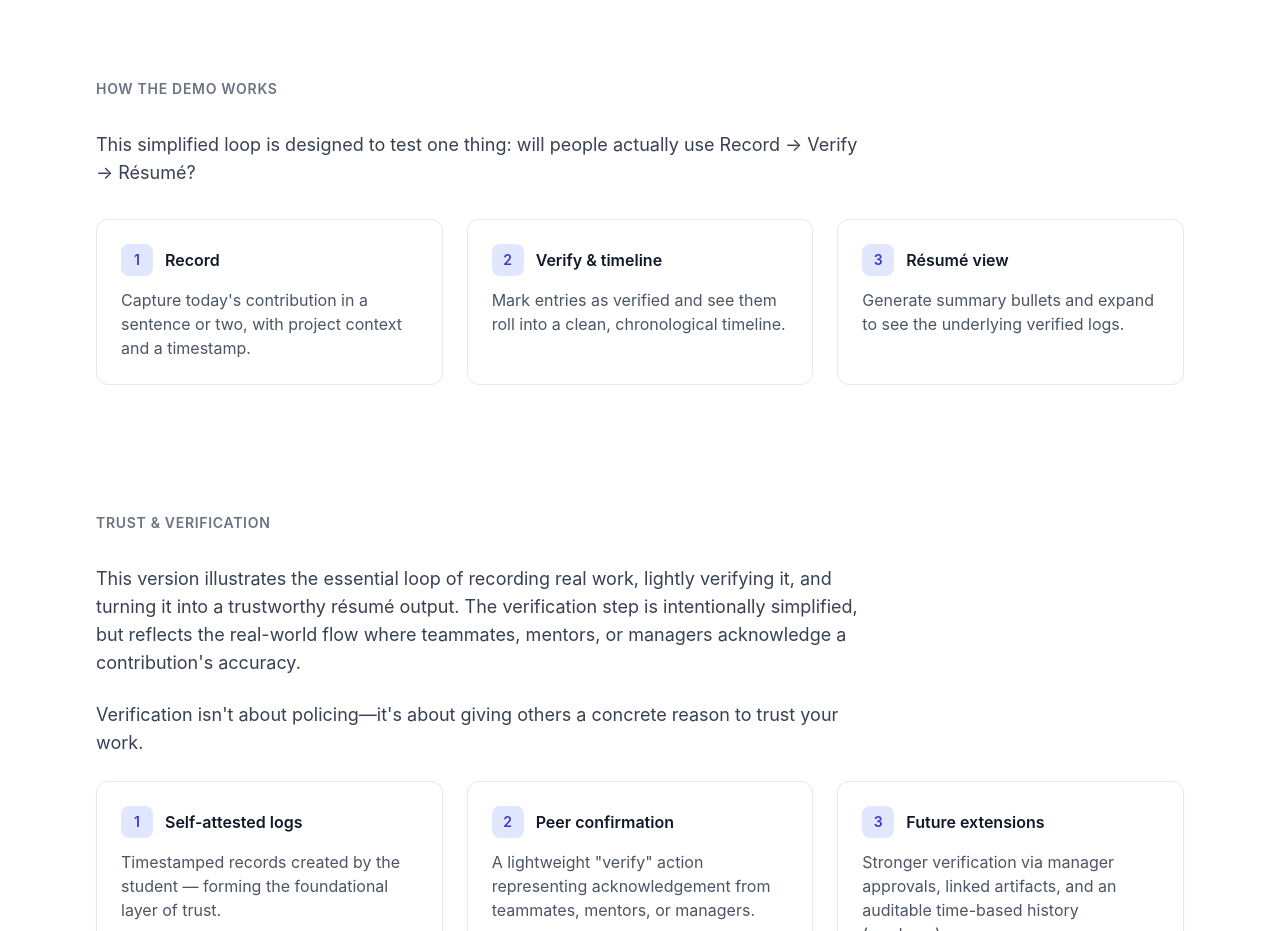
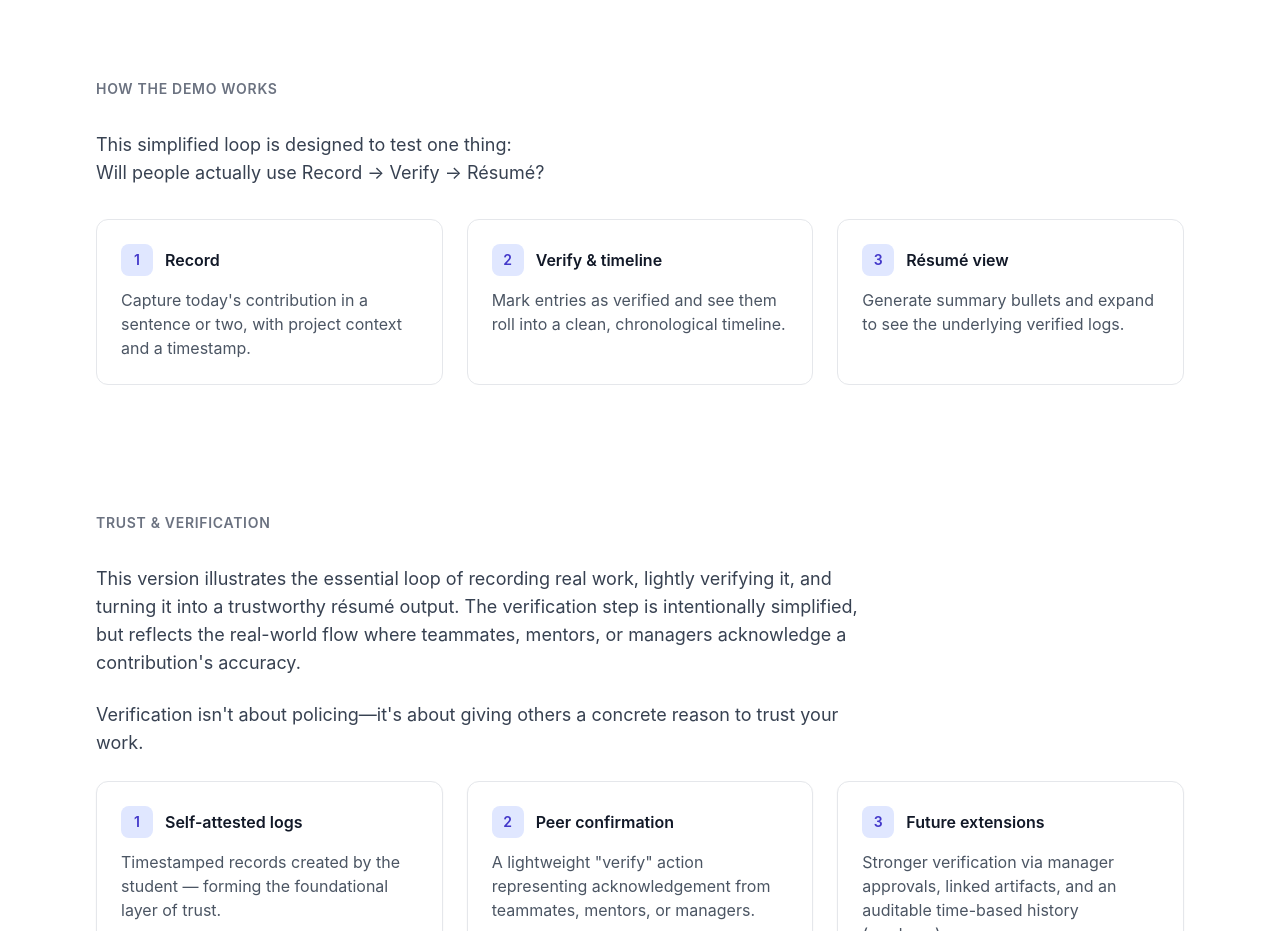
Before and after one commit to wowno1090858718/risevault-mvp, a Next.js app: page / in a window 1280 px wide. Shown: the part 1780-2711 px from the top of the page. Built offline with nearby package versions, Linux system fonts and the light colour scheme.

Commit message:
Small change for how the demo works section

```diff
--- a/app/page.tsx
+++ b/app/page.tsx
@@ -122,7 +122,8 @@ export default function Home() {
             How the demo works
           </h2>
           <p className="max-w-3xl text-base leading-relaxed text-gray-700 sm:text-lg">
-            This simplified loop is designed to test one thing: will people actually use Record → Verify → Résumé?
+            This simplified loop is designed to test one thing: <br />
+            Will people actually use Record → Verify → Résumé?
           </p>
           <div className="grid gap-6 sm:grid-cols-3">
             <div className="rounded-xl border border-gray-200 bg-white p-6 transition-colors hover:bg-gray-50">
```
